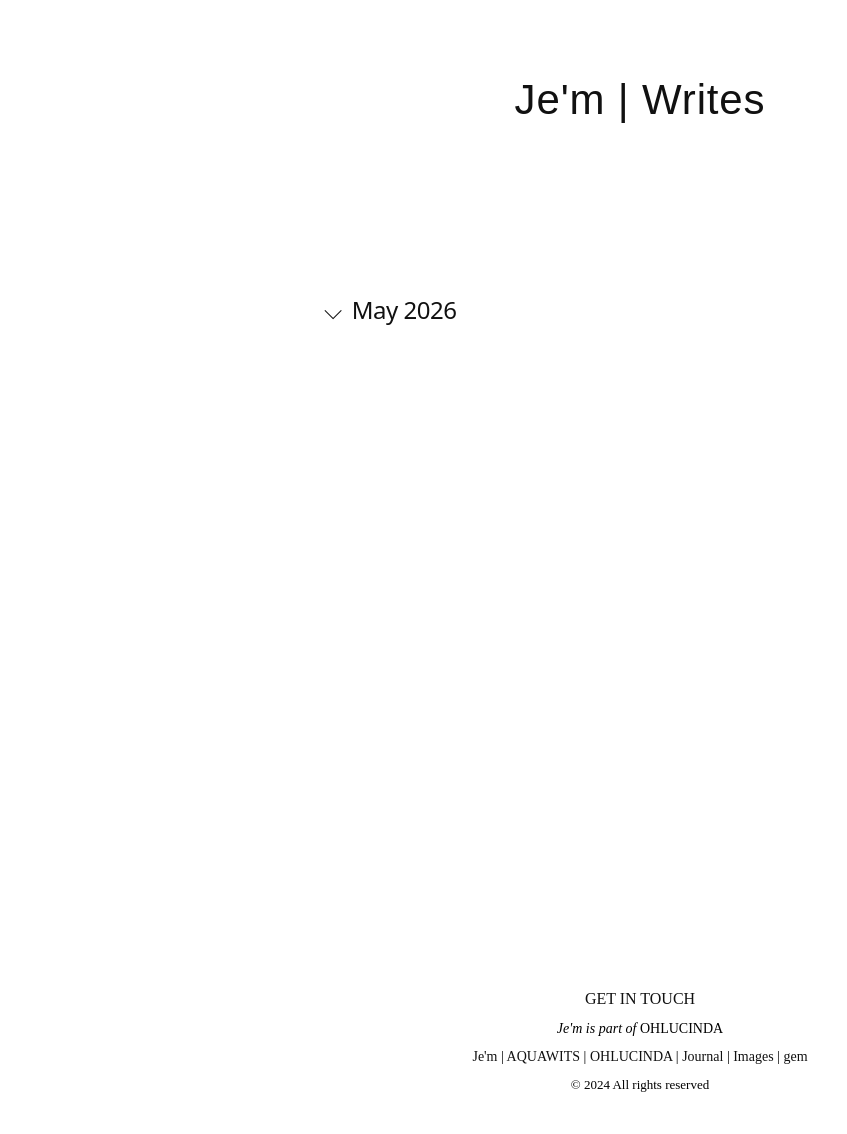
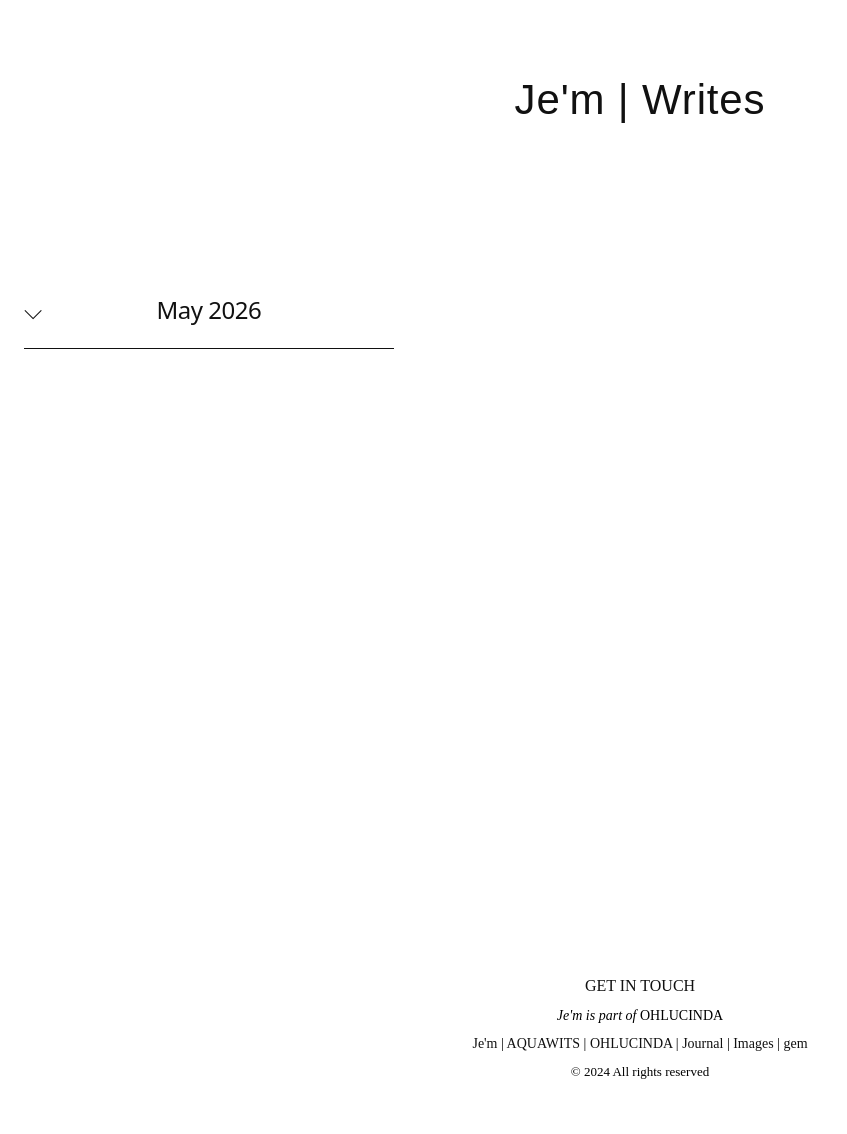
Before and after one commit to ohlucinda/ohlucinda-mobile, a Jekyll site: the page built from index.html, in a window 1280 px wide. Shown: the whole page, without its empty margins (0-847 px from the left). Built offline with Jekyll 4.4.1, drawn with Linux system fonts in a browser that asks for light colours; some web fonts are replaced.

Commit message:
Update style.css

```diff
--- a/assets/style.css
+++ b/assets/style.css
@@ -282,9 +282,46 @@ details[open] summary::before {
 /* Mac */
 @media (min-width: 1024px) {
 
+  main {
+  max-width: 1400px;
+}
+
+.month-grid {
+  display: flex;
+  flex-wrap: wrap;
+  justify-content: space-between;
+
+  gap: 80px 0;
+}
+
+details {
+  width: 30%;
+}
+
   .site-header {
     transform: translateY(-30px) !important;;
   }
+
+  summary {
+  position: relative;
+
+  width: 100%;
+
+  margin: 0 auto;
+
+  text-align: center;
+
+  border-bottom: 1px solid #111;
+
+  padding-bottom: 10px;
+}
+
+  details summary::before {
+
+  position: absolute;
+
+  left: 0;
+}
 
   .footer {
     margin-top: 520px;
```
